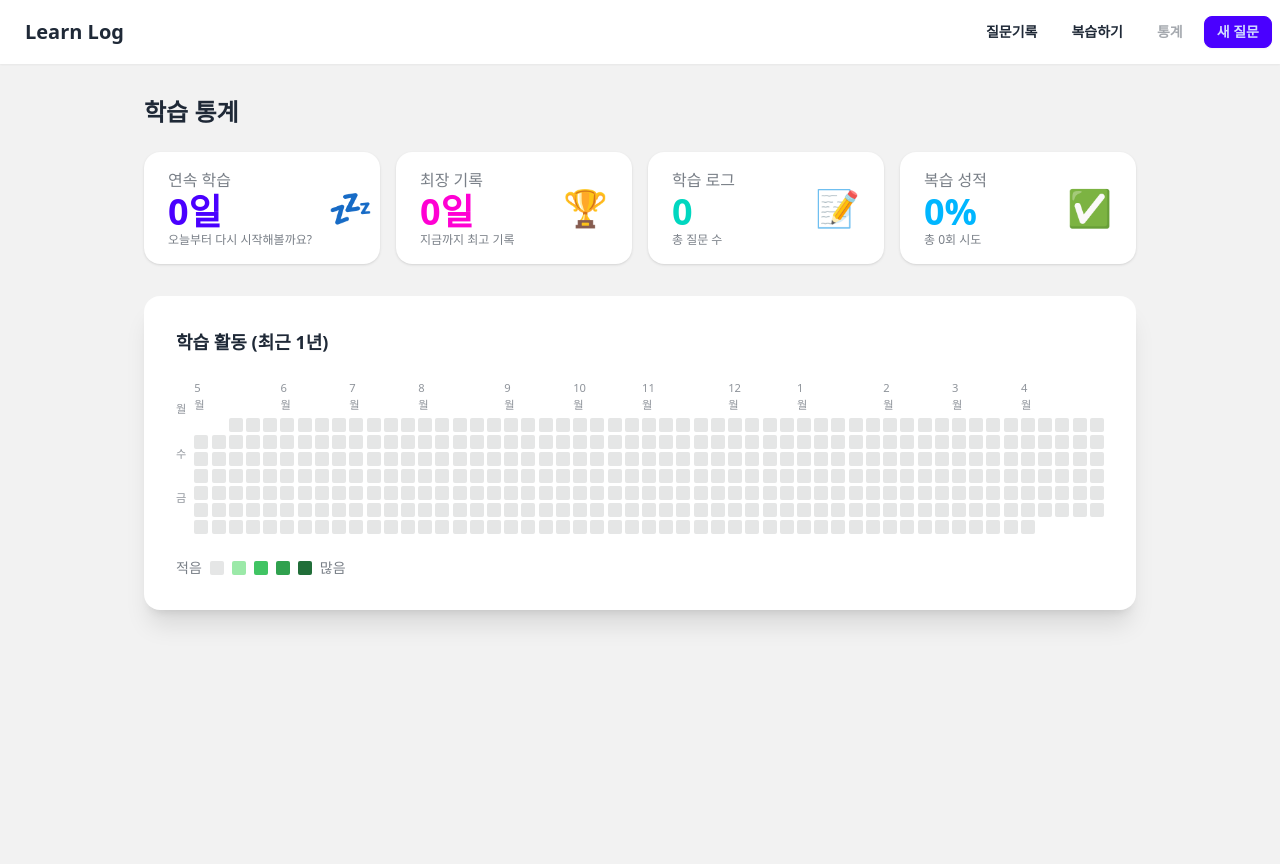
After one commit to aengu/learn-log, a Django app: page /stats/ in a window 1280 px wide. The commit adds this page. Run offline with Django 5.2, Linux system fonts and the light colour scheme; data comes from the database, SQL or seed files in the repository; data that the repository does not hold is empty; some libraries are stand-ins or nearby versions.

Commit message:
feat(stats): 통계 대시보드 + Streak(불꽃) 시스템 구현
  - Streak 모델(싱글턴) + post_save 시그널로 연속 학습 자동 추적
  - /stats/ 대시보드: heatmap(1년), 불꽃 카드, 정답률, 총 로그 수
  - 메인 페이지 불꽃 배너, 네비게이션 통계 링크 추가
  - 연습문제 유형별 help text(ⓘ tooltip) 추가

```diff
--- a/search/admin.py
+++ b/search/admin.py
@@ -1,8 +1,9 @@
 from django.contrib import admin
-from .models import LearningLog, Tag, Reference, Exercise, ExerciseAttempt
+from .models import LearningLog, Tag, Reference, Exercise, ExerciseAttempt, Streak
 
 admin.site.register(LearningLog)
 admin.site.register(Tag)
 admin.site.register(Reference)
 admin.site.register(Exercise)
 admin.site.register(ExerciseAttempt)
+admin.site.register(Streak)
--- a/search/apps.py
+++ b/search/apps.py
@@ -10,7 +10,8 @@ class SearchConfig(AppConfig):
     name = 'search'
 
     def ready(self):
-        """render 환경이면 keep alive 데몬 실행"""
+        import search.signals  # noqa: F401
+
         render_url = os.environ.get('RENDER_EXTERNAL_URL')
         if not render_url:
             return
--- a/search/templates/search/partials/navbar.html
+++ b/search/templates/search/partials/navbar.html
@@ -16,6 +16,12 @@
             <a href="{% url 'search:exercise_list' %}" class="btn btn-ghost btn-sm">복습하기</a>
         {% endif %}
 
+        {% if url_name == 'stats' %}
+            <span class="btn btn-ghost btn-sm pointer-events-none opacity-40">통계</span>
+        {% else %}
+            <a href="{% url 'search:stats' %}" class="btn btn-ghost btn-sm">통계</a>
+        {% endif %}
+
         {% if url_name == 'main' %}
             <span class="btn btn-primary btn-sm pointer-events-none opacity-40">새 질문</span>
         {% else %}
--- /dev/null
+++ b/search/templates/search/stats.html
@@ -0,0 +1,193 @@
+{% extends 'base.html' %}
+
+{% block title %}통계 - Learn Log{% endblock %}
+
+{% block extra_head %}
+<style>
+    .heatmap-grid {
+        display: grid;
+        grid-template-columns: repeat(53, 1fr);
+        grid-template-rows: repeat(7, 1fr);
+        gap: 3px;
+    }
+    .heatmap-cell {
+        width: 14px;
+        height: 14px;
+        border-radius: 2px;
+        cursor: pointer;
+    }
+    .heatmap-level-0 { background: oklch(var(--b3)); }
+    .heatmap-level-1 { background: #9be9a8; }
+    .heatmap-level-2 { background: #40c463; }
+    .heatmap-level-3 { background: #30a14e; }
+    .heatmap-level-4 { background: #216e39; }
+
+    .month-labels {
+        display: grid;
+        grid-template-columns: repeat(53, 1fr);
+        gap: 3px;
+        margin-bottom: 4px;
+    }
+    .month-labels span {
+        font-size: 0.7rem;
+        color: oklch(var(--bc) / 0.5);
+    }
+    .day-labels {
+        display: grid;
+        grid-template-rows: repeat(7, 1fr);
+        gap: 3px;
+        margin-right: 8px;
+    }
+    .day-labels span {
+        font-size: 0.7rem;
+        color: oklch(var(--bc) / 0.5);
+        height: 14px;
+        display: flex;
+        align-items: center;
+    }
+</style>
+{% endblock %}
+
+{% block content %}
+<div class="min-h-screen">
+    <main class="container mx-auto max-w-5xl px-4 py-8">
+        <h1 class="text-2xl font-bold mb-6">학습 통계</h1>
+
+        <!-- 불꽃 카드 + 요약 카드 -->
+        <div class="grid grid-cols-1 md:grid-cols-2 lg:grid-cols-4 gap-4 mb-8">
+            <!-- 불꽃 -->
+            <div class="stat bg-base-100 rounded-box shadow">
+                <div class="stat-figure text-primary text-4xl">
+                    {% if streak.current_streak > 0 %}🔥{% else %}💤{% endif %}
+                </div>
+                <div class="stat-title">연속 학습</div>
+                <div class="stat-value text-primary">{{ streak.current_streak }}일</div>
+                <div class="stat-desc">
+                    {% if streak.current_streak > 0 %}
+                        계속 이어가세요!
+                    {% else %}
+                        오늘부터 다시 시작해볼까요?
+                    {% endif %}
+                </div>
+            </div>
+
+            <!-- 최장 기록 -->
+            <div class="stat bg-base-100 rounded-box shadow">
+                <div class="stat-figure text-secondary text-4xl">🏆</div>
+                <div class="stat-title">최장 기록</div>
+                <div class="stat-value text-secondary">{{ streak.longest_streak }}일</div>
+                <div class="stat-desc">지금까지 최고 기록</div>
+            </div>
+
+            <!-- 총 로그 -->
+            <div class="stat bg-base-100 rounded-box shadow">
+                <div class="stat-figure text-accent text-4xl">📝</div>
+                <div class="stat-title">학습 로그</div>
+                <div class="stat-value text-accent">{{ total_logs }}</div>
+                <div class="stat-desc">총 질문 수</div>
+            </div>
+
+            <!-- 복습 성적 -->
+            <div class="stat bg-base-100 rounded-box shadow">
+                <div class="stat-figure text-info text-4xl">✅</div>
+                <div class="stat-title">복습 성적</div>
+                <div class="stat-value text-info">{{ accuracy }}%</div>
+                <div class="stat-desc">총 {{ total_attempts }}회 시도</div>
+            </div>
+        </div>
+
+        <!-- Heatmap -->
+        <div class="card bg-base-100 shadow-xl">
+            <div class="card-body">
+                <h2 class="card-title text-lg mb-4">학습 활동 (최근 1년)</h2>
+                <div class="overflow-x-auto">
+                    <div class="flex">
+                        <!-- 요일 라벨 -->
+                        <div class="day-labels">
+                            <span></span>
+                            <span>월</span>
+                            <span></span>
+                            <span>수</span>
+                            <span></span>
+                            <span>금</span>
+                            <span></span>
+                        </div>
+                        <!-- 그리드 -->
+                        <div>
+                            <div id="month-labels" class="month-labels"></div>
+                            <div id="heatmap" class="heatmap-grid"></div>
+                        </div>
+                    </div>
+                </div>
+                <!-- 범례 -->
+                <div class="flex items-center gap-2 mt-4 text-sm text-base-content/60">
+                    <span>적음</span>
+                    <div class="heatmap-cell heatmap-level-0"></div>
+                    <div class="heatmap-cell heatmap-level-1"></div>
+                    <div class="heatmap-cell heatmap-level-2"></div>
+                    <div class="heatmap-cell heatmap-level-3"></div>
+                    <div class="heatmap-cell heatmap-level-4"></div>
+                    <span>많음</span>
+                </div>
+            </div>
+        </div>
+    </main>
+</div>
+{% endblock %}
+
+{% block extra_js %}
+<script>
+(function() {
+    const data = {{ heatmap_json|safe }};
+    const grid = document.getElementById('heatmap');
+    const monthLabels = document.getElementById('month-labels');
+
+    // 시작 요일 맞추기: data[0]의 요일에 따라 빈 셀 추가
+    const firstDate = new Date(data[0].date);
+    const startDow = firstDate.getDay(); // 0=일, 1=월, ...
+    for (let i = 0; i < startDow; i++) {
+        const empty = document.createElement('div');
+        empty.style.width = '14px';
+        empty.style.height = '14px';
+        grid.appendChild(empty);
+    }
+
+    // 월 라벨 계산
+    let lastMonth = -1;
+    let weekIndex = 0;
+    const monthNames = ['1월','2월','3월','4월','5월','6월','7월','8월','9월','10월','11월','12월'];
+    const monthPositions = {};
+
+    data.forEach((item, i) => {
+        const d = new Date(item.date);
+        const col = Math.floor((startDow + i) / 7);
+        const month = d.getMonth();
+        if (month !== lastMonth) {
+            monthPositions[col] = monthNames[month];
+            lastMonth = month;
+        }
+    });
+
+    // 월 라벨 렌더링
+    const totalCols = Math.ceil((startDow + data.length) / 7);
+    for (let c = 0; c < totalCols; c++) {
+        const span = document.createElement('span');
+        span.textContent = monthPositions[c] || '';
+        monthLabels.appendChild(span);
+    }
+
+    // 셀 렌더링
+    data.forEach(item => {
+        const cell = document.createElement('div');
+        cell.className = `heatmap-cell heatmap-level-${item.level}`;
+        cell.title = `${item.date}: ${item.count}건`;
+
+        // DaisyUI tooltip
+        cell.classList.add('tooltip', 'tooltip-top');
+        cell.setAttribute('data-tip', `${item.date}: ${item.count}건`);
+
+        grid.appendChild(cell);
+    });
+})();
+</script>
+{% endblock %}
--- a/search/urls.py
+++ b/search/urls.py
@@ -1,5 +1,5 @@
 from django.urls import path
-from .views import MainPageView, LogListView, ExerciseListView, ExerciseDetailView
+from .views import MainPageView, LogListView, ExerciseListView, ExerciseDetailView, StatsView
 from .api_views import (
     QueryHTMXView,
     QuerySSEView,
@@ -17,6 +17,7 @@ urlpatterns = [
     path('logs/', LogListView.as_view(), name='log_list'),
     path('exercises/', ExerciseListView.as_view(), name='exercise_list'),
     path('exercises/<int:pk>/', ExerciseDetailView.as_view(), name='exercise_detail'),
+    path('stats/', StatsView.as_view(), name='stats'),
 
     # Query API
     path('api/query/', QueryHTMXView.as_view(), name='query_api_html'),
--- a/search/views.py
+++ b/search/views.py
@@ -1,15 +1,23 @@
+import json
+from collections import defaultdict
+from datetime import timedelta
+
+from django.db.models import Count
+from django.db.models.functions import TruncDate
 from django.shortcuts import render, get_object_or_404
+from django.utils import timezone
 from django.views import View
 from django.core.paginator import Paginator
 
-from .models import LearningLog, Exercise
+from .models import LearningLog, Exercise, ExerciseAttempt, Streak
 from .services import ExerciseService
 
 
 class MainPageView(View):
     """메인 페이지 - 질문 입력 폼"""
     def get(self, request):
-        return render(request, 'search/main.html')
+        streak = Streak.load()
+        return render(request, 'search/main.html', {'streak': streak})
 
 
 class LogListView(View):
@@ -66,3 +74,79 @@ class ExerciseDetailView(View):
             Exercise.objects.select_related('learning_log'), pk=pk
         )
         return render(request, 'search/exercises/detail.html', {'exercise': exercise})
+
+
+class StatsView(View):
+    """
+    통계 대시보드.
+    불꽃(streak) 카드, 요약 카드, GitHub 스타일 heatmap을 렌더링한다.
+    """
+    def get(self, request):
+        streak = Streak.load()
+        today = timezone.now().date()
+        year_ago = today - timedelta(days=364)  # 52주 + 오늘 = 365일
+
+        # ── 요약 통계 ──
+        total_logs = LearningLog.objects.count()
+        correct_count = ExerciseAttempt.objects.filter(is_correct=True).count()
+        # 채점중(is_correct=None)은 제외하고 정답률 계산
+        total_attempts = ExerciseAttempt.objects.exclude(is_correct__isnull=True).count()
+        accuracy = round(correct_count / total_attempts * 100) if total_attempts else 0
+
+        # ── Heatmap용 일별 활동 집계 ──
+        # 학습 로그 생성 건수 (날짜별)
+        log_by_date = dict(
+            LearningLog.objects.filter(created_at__date__gte=year_ago)
+            .annotate(date=TruncDate('created_at'))
+            .values('date')
+            .annotate(cnt=Count('id'))
+            .values_list('date', 'cnt')
+        )
+        # 복습 정답 건수 (날짜별)
+        attempt_by_date = dict(
+            ExerciseAttempt.objects.filter(
+                created_at__date__gte=year_ago, is_correct=True
+            )
+            .annotate(date=TruncDate('created_at'))
+            .values('date')
+            .annotate(cnt=Count('id'))
+            .values_list('date', 'cnt')
+        )
+
+        # 두 소스 합산 → 5단계 level로 변환 (GitHub 잔디 색상 매핑)
+        heatmap_data = []
+        all_dates = set(log_by_date) | set(attempt_by_date)
+        counts = {}
+        for d in all_dates:
+            counts[d] = log_by_date.get(d, 0) + attempt_by_date.get(d, 0)
+
+        # 1년치 날짜를 빠짐없이 순회 (활동 없는 날도 level=0으로 포함)
+        day = year_ago
+        while day <= today:
+            c = counts.get(day, 0)
+            # level 기준: 0건=0, 1건=1, 2~3건=2, 4~5건=3, 6건+=4
+            if c == 0:
+                level = 0
+            elif c <= 1:
+                level = 1
+            elif c <= 3:
+                level = 2
+            elif c <= 5:
+                level = 3
+            else:
+                level = 4
+            heatmap_data.append({
+                'date': day.isoformat(),
+                'count': c,
+                'level': level,
+            })
+            day += timedelta(days=1)
+
+        context = {
+            'streak': streak,
+            'total_logs': total_logs,
+            'accuracy': accuracy,
+            'total_attempts': total_attempts,
+            'heatmap_json': json.dumps(heatmap_data),  # 템플릿에서 JS로 전달
+        }
+        return render(request, 'search/stats.html', context)
```
Also changed, not shown: search/models.py (+42 -0 lines), search/signals.py (added, +24 -0 lines), search/templates/search/main.html (+11 -0 lines), search/templates/search/partials/exercise_generate.html (+42 -1 lines), search/migrations/0003_streak.py (added).
